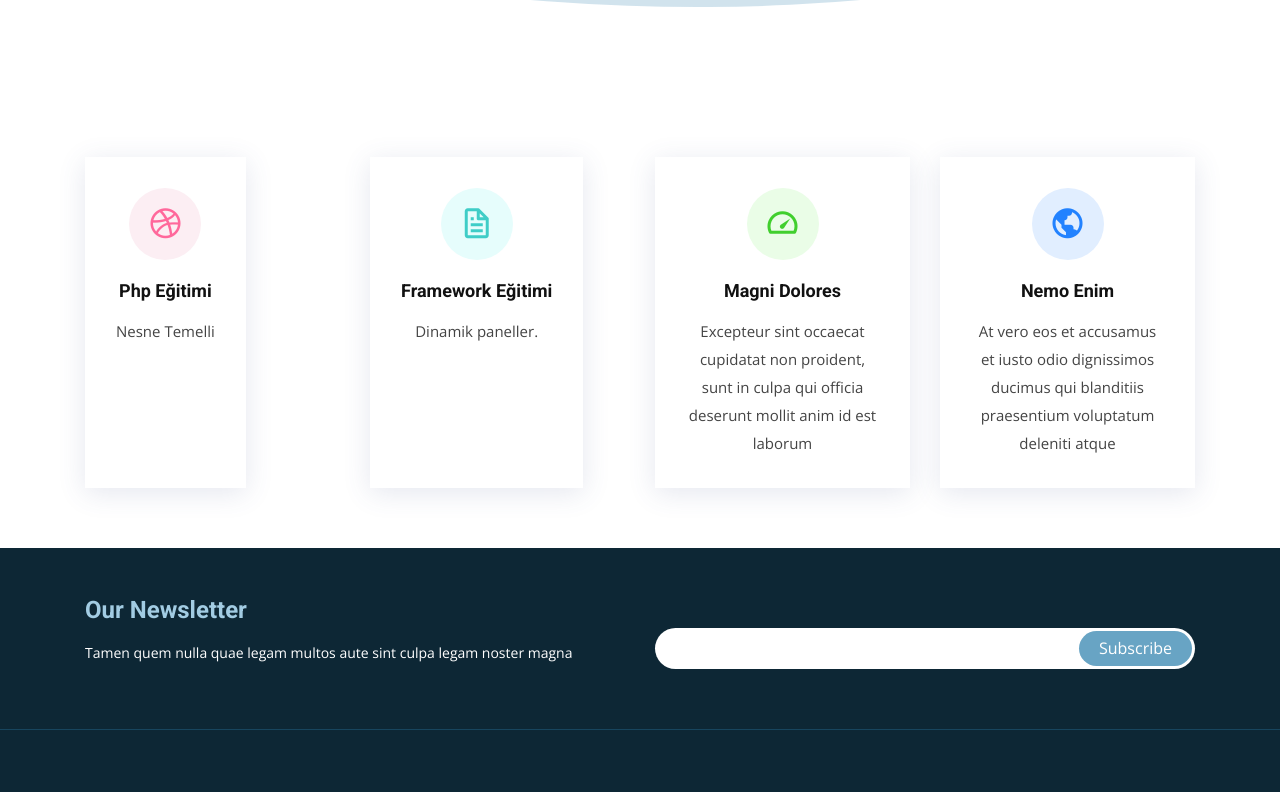
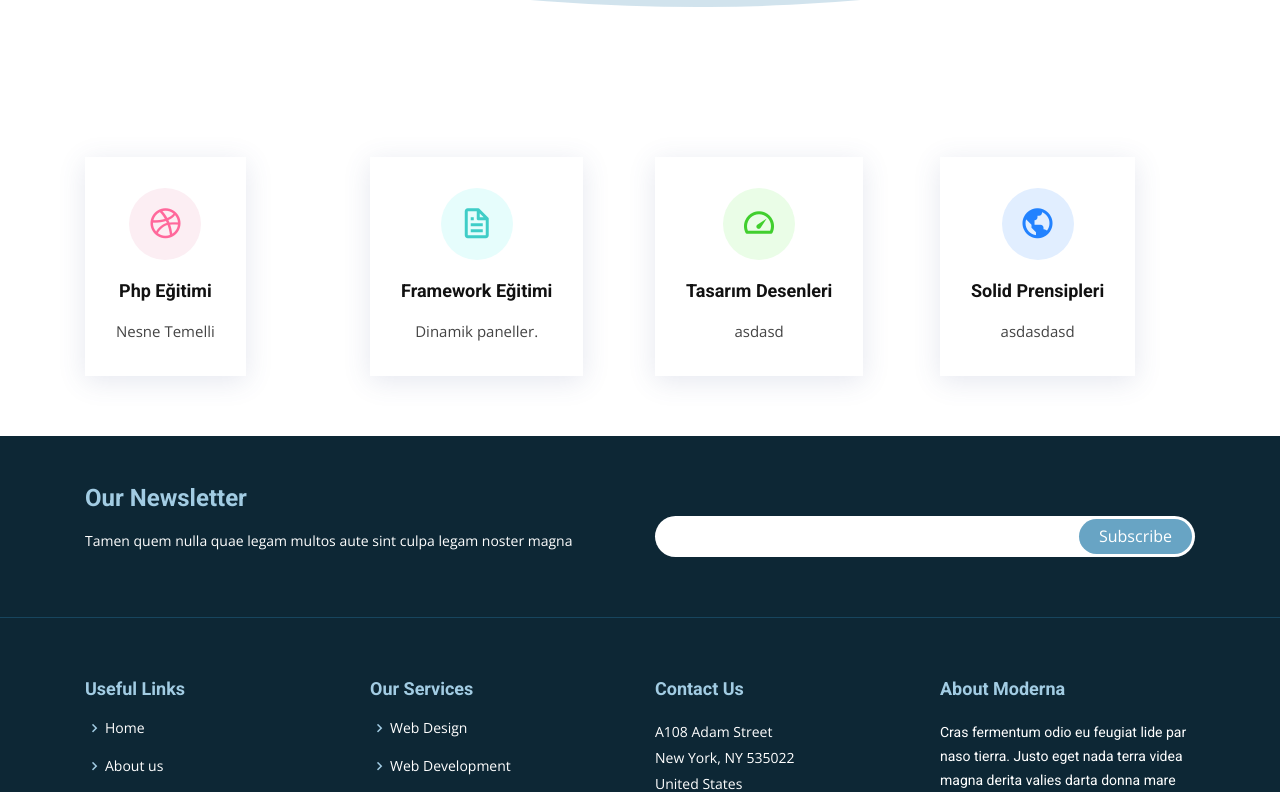
Before and after one commit to mehmethanayli/yazilimMimarileri, a plain HTML site: page index.html in a window 1280 px wide. Shown: the part 703-1495 px from the top of the page. Drawn offline with nearby package versions, Linux system fonts and the light colour scheme.

Commit message:
Hizmetler alanı düzenlendi.

```diff
--- a/index.html
+++ b/index.html
@@ -135,16 +135,16 @@
                     <div class="col-md-6 col-lg-3 d-flex align-items-stretch" data-aos="fade-up" data-aos-delay="200">
                         <div class="icon-box icon-box-green">
                             <div class="icon"><i class="bx bx-tachometer"></i></div>
-                            <h4 class="title"><a href="">Magni Dolores</a></h4>
-                            <p class="description">Excepteur sint occaecat cupidatat non proident, sunt in culpa qui officia deserunt mollit anim id est laborum</p>
+                            <h4 class="title"><a href="">Tasarım Desenleri</a></h4>
+                            <p class="description">asdasd </p>
                         </div>
                     </div>
 
                     <div class="col-md-6 col-lg-3 d-flex align-items-stretch" data-aos="fade-up" data-aos-delay="200">
                         <div class="icon-box icon-box-blue">
                             <div class="icon"><i class="bx bx-world"></i></div>
-                            <h4 class="title"><a href="">Nemo Enim</a></h4>
-                            <p class="description">At vero eos et accusamus et iusto odio dignissimos ducimus qui blanditiis praesentium voluptatum deleniti atque</p>
+                            <h4 class="title"><a href="">Solid Prensipleri</a></h4>
+                            <p class="description">asdasdasd</p>
                         </div>
                     </div>
 
```
